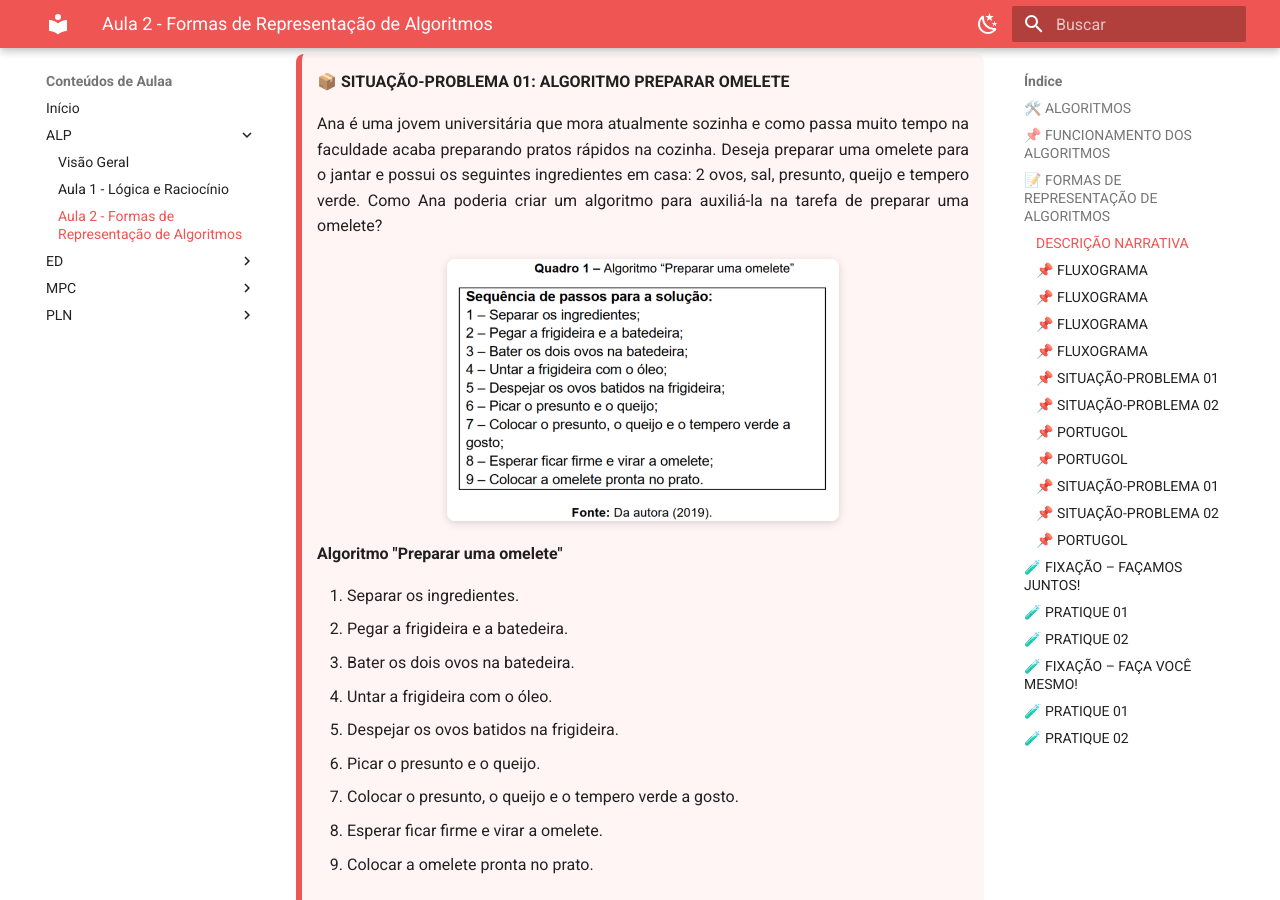
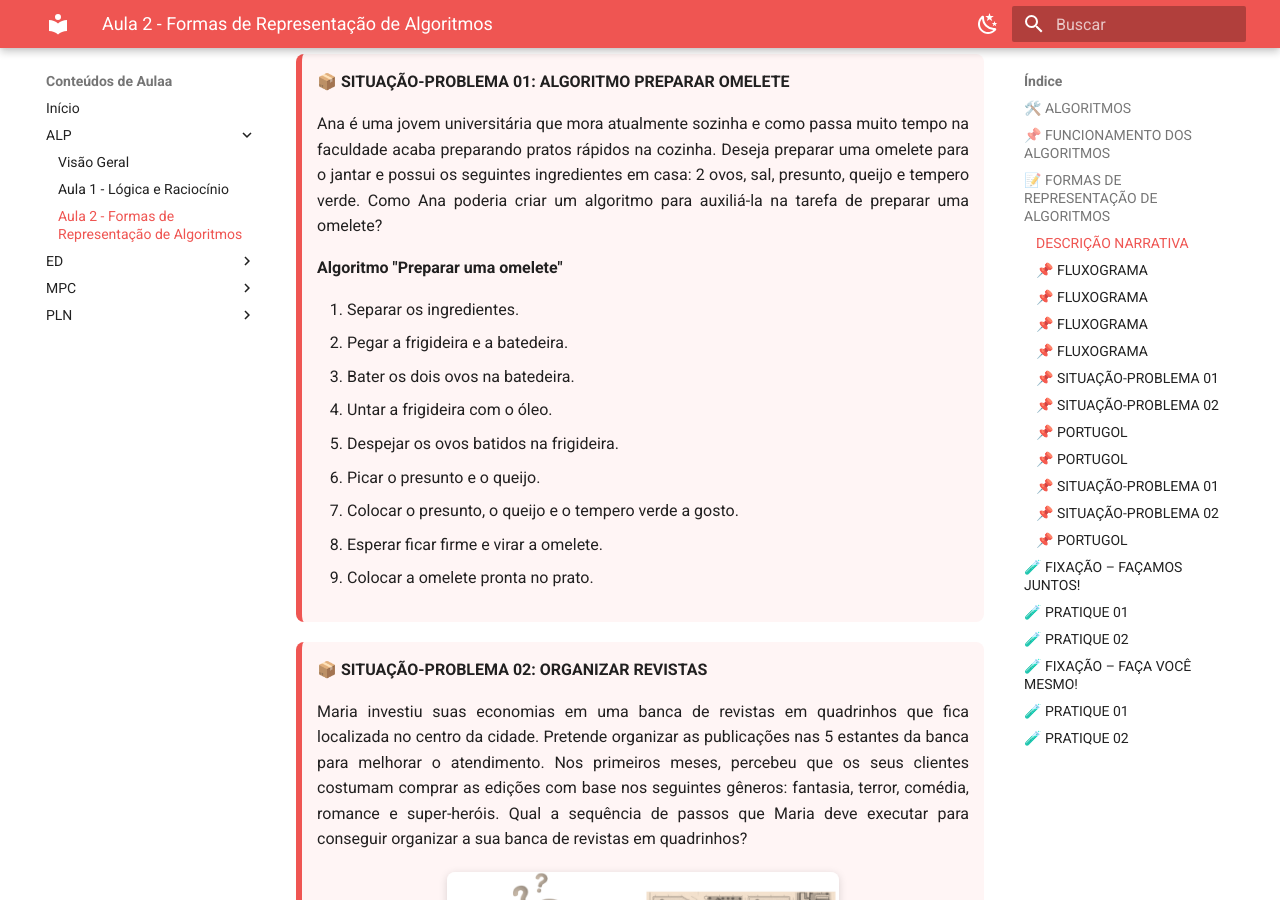
Before and after one commit to thissyalmeida/materialAula-2026-Fatec, an MkDocs documentation site: the page built from docs/ALP/aula2-formas-de-representacao-de-algoritmos.md, in a window 1280 px wide and 900 px high, scrolled down 3554 px. Built offline with MkDocs 1.6.1 and Material for MkDocs 9.7.7, drawn with Linux system fonts in a browser that asks for light colours.

Commit message:
feat: ajuste de texto

```diff
--- a/docs/ALP/aula2-formas-de-representacao-de-algoritmos.md
+++ b/docs/ALP/aula2-formas-de-representacao-de-algoritmos.md
@@ -126,11 +126,7 @@ border-radius:8px;
 <P align="justify"> Ana é uma jovem universitária que mora atualmente sozinha e como passa muito tempo na faculdade acaba preparando pratos rápidos na cozinha. Deseja preparar uma omelete para o jantar e possui os seguintes ingredientes em casa: 2 ovos, sal, presunto, queijo e tempero verde. Como Ana poderia criar um algoritmo para auxiliá-la na tarefa de preparar uma omelete? </p>
 
 <p align="center">
-  <img src="../assets/images/slide_23_fb1408.png" width="60%">
-</p>
-
-
-<P align="justify"> <b> Algoritmo "Preparar uma omelete"</b> </p>
+<p align="justify"> <b> Algoritmo "Preparar uma omelete"</b> </p>
 
 <ol>
   <li>Separar os ingredientes.</li>
@@ -143,6 +139,10 @@ border-radius:8px;
   <li>Esperar ficar firme e virar a omelete. </li>
   <li>Colocar a omelete pronta no prato. </li>
 </ol>
+</p>
+
+
+
 
 </div>
 
```
Also changed, not shown: site/ALP/aula2-formas-de-representacao-de-algoritmos.html, site/search/search_index.json.
